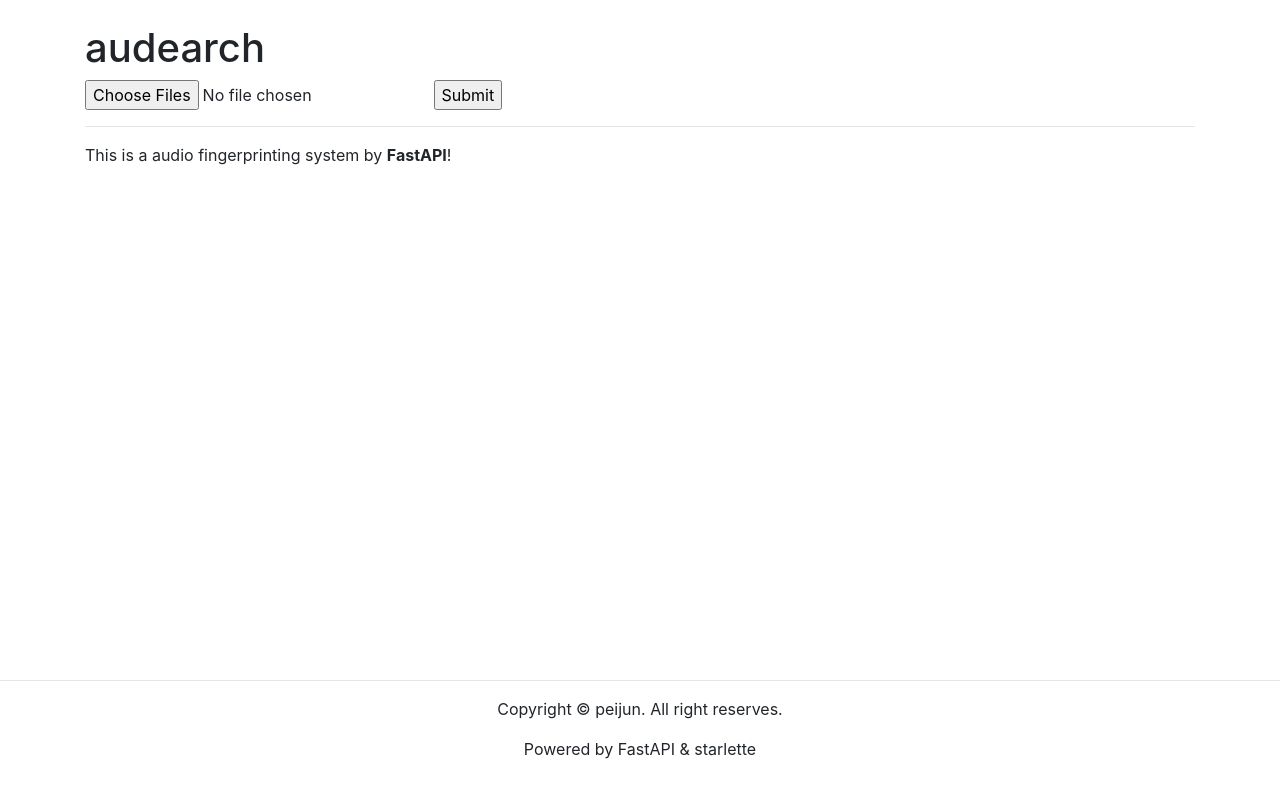
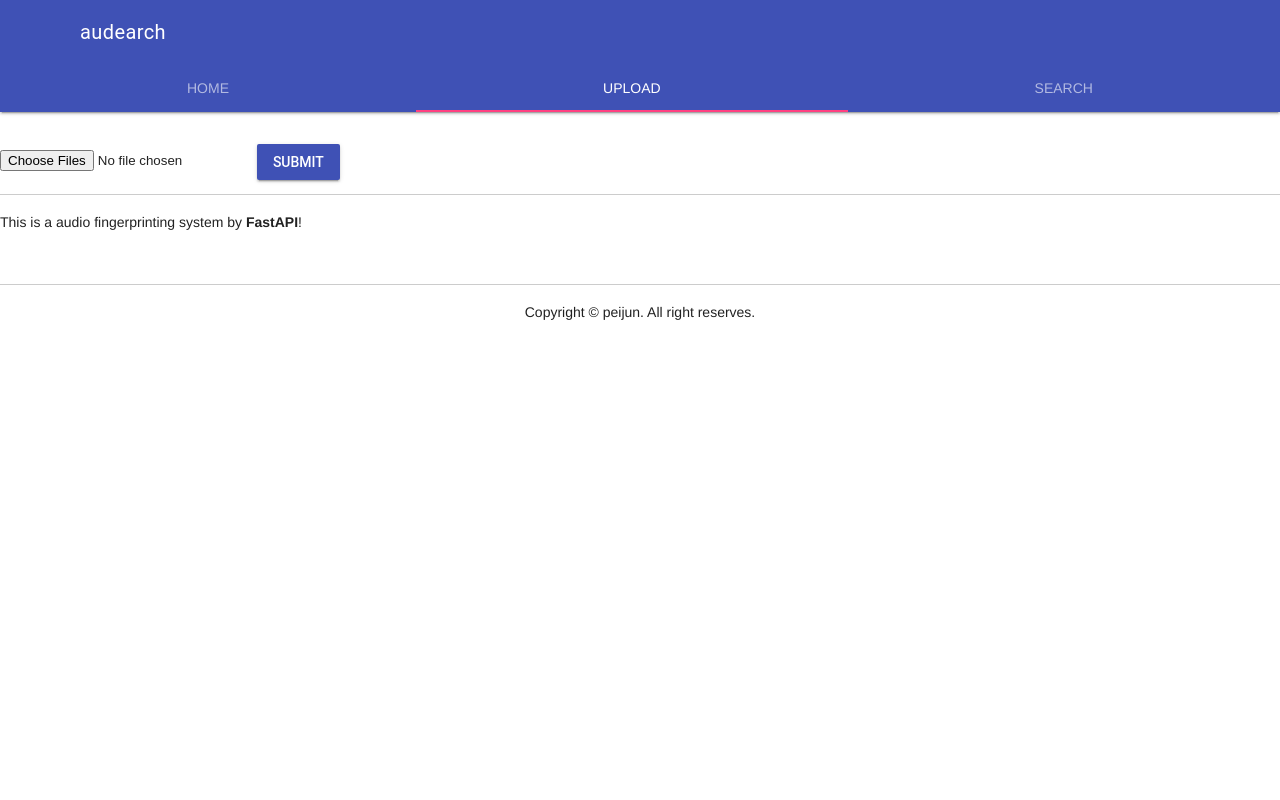
Before and after one commit to audearch/audearch-web, a FastAPI app: page /upload in a window 1280 px wide. Run offline with FastAPI, Linux system fonts and the light colour scheme; some libraries are stand-ins or nearby versions.

Commit message:
draft commit3

```diff
--- a/audearch-web/templates/layout.html
+++ b/audearch-web/templates/layout.html
@@ -1,24 +1,23 @@
 <!DOCTYPE html>
 <html lang="ja">
 <head>
-    <link rel="stylesheet" href="https://stackpath.bootstrapcdn.com/bootstrap/4.3.1/css/bootstrap.min.css" integrity="sha384-ggOyR0iXCbMQv3Xipma34MD+dH/1fQ784/j6cY/iJTQUOhcWr7x9JvoRxT2MZw1T" crossorigin="anonymous">
+    <link rel="stylesheet" href="https://fonts.googleapis.com/icon?family=Material+Icons">
+    <link rel="stylesheet" href="https://code.getmdl.io/1.3.0/material.indigo-pink.min.css">
+    <script defer src="https://code.getmdl.io/1.3.0/material.min.js"></script>
     <meta charset="UTF-8">
     <title>audearch</title>
 </head>
 <body>
-<div style="display: flex; flex-direction: column; min-height: 80vh">
     <div class="container">
         {% block content %}
         <!-- メインコンテンツ -->
         {% endblock %}
     </div>
-</div>
 <br>
 <hr>
 <footer>
     <div align="center">
         <p>Copyright &copy; peijun. All right reserves.</p>
-        <p>Powered by FastAPI  &amp; starlette </p>
     </div>
 </footer>
 </body>
--- a/audearch-web/templates/upload.html
+++ b/audearch-web/templates/upload.html
@@ -1,5 +1,35 @@
 {% extends "layout.html" %}
 {% block content %}
+<!-- Simple header with fixed tabs. -->
+<div class="mdl-layout mdl-js-layout mdl-layout--fixed-header
+            mdl-layout--fixed-tabs">
+  <header class="mdl-layout__header">
+    <div class="mdl-layout__header-row">
+      <!-- Title -->
+      <span class="mdl-layout-title">audearch</span>
+    </div>
+    <!-- Tabs -->
+    <div class="mdl-layout__tab-bar mdl-js-ripple-effect">
+      <a href="/" class="mdl-layout__tab">home</a>
+      <a href="/upload" class="mdl-layout__tab is-active">upload</a>
+      <a href="/search" class="mdl-layout__tab">search</a>
+    </div>
+  </header>
+  <div class="mdl-layout__drawer">
+    <span class="mdl-layout-title">audearch</span>
+  </div>
+  <main class="mdl-layout__content">
+    <section class="mdl-layout__tab-panel is-active" id="fixed-tab-1">
+      <div class="page-content"><!-- Your content goes here --></div>
+    </section>
+    <section class="mdl-layout__tab-panel" id="fixed-tab-2">
+      <div class="page-content"><!-- Your content goes here --></div>
+    </section>
+    <section class="mdl-layout__tab-panel" id="fixed-tab-3">
+      <div class="page-content"><!-- Your content goes here --></div>
+    </section>
+  </main>
+</div>
 <br>
 <div class="row">
     <div class="col-md-10">
@@ -8,7 +38,7 @@
 </div>
 <form action="/upload_file/" enctype="multipart/form-data" method="post">
 <input name="files" type="file" multiple>
-<input type="submit">
+<button class="mdl-button mdl-js-button mdl-button--raised mdl-button--colored" type="submit">submit</button>
 </form>
 
 <hr>
```
Also changed, not shown: audearch-web/templates/index.html (+30 -0 lines).
